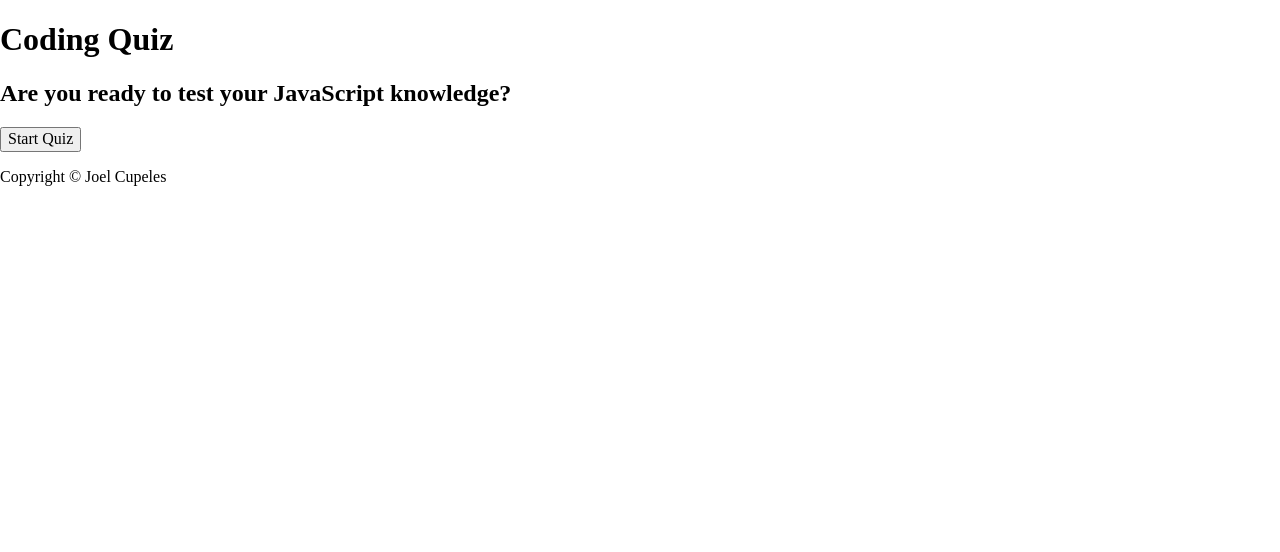
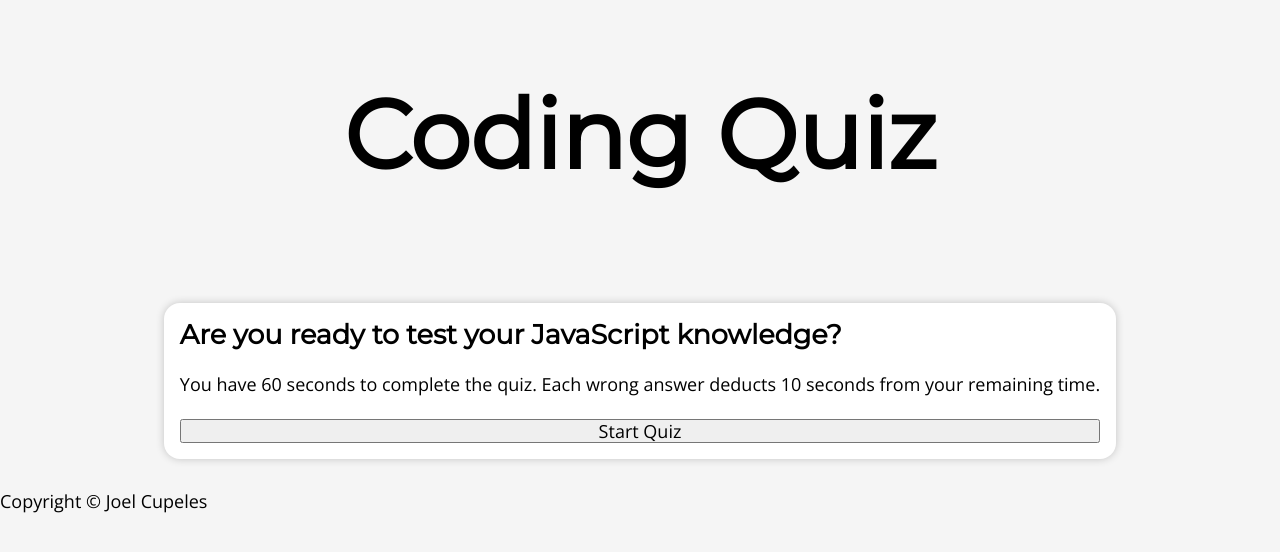
Before and after one commit to JoelCupeles/Coding-Quiz, a plain HTML site: page index.html in a window 1280 px wide. Drawn offline with nearby package versions, Linux system fonts and the light colour scheme.

Commit message:
CSS styles

```diff
--- a/index.html
+++ b/index.html
@@ -7,6 +7,9 @@
     <title>Coding Quiz</title>
     <link rel="stylesheet" href="https://necolas.github.io/normalize.css/8.0.1/normalize.css">
     <link rel="stylesheet" href="style.css">
+    <link href="https://fonts.googleapis.com/css?family=Montserrat&display=swap" rel="stylesheet">
+     <link href="https://fonts.googleapis.com/css?family=Open+Sans&display=swap" rel="stylesheet">
+
   </head>
   <body>
     <header>
@@ -15,6 +18,13 @@
     <main>
       <section id="start-section">
         <h2>Are you ready to test your JavaScript knowledge?</h2>
+
+        <div i="timer-container">
+            <p> You have <span id="time-left">60</span>
+                seconds to complete the quiz. Each wrong answer deducts  <span id="time-deduct">10</span>
+                seconds from your remaining time.</p>
+        </div>
+
         <button id="start-button">Start Quiz</button>
       </section>
       <section id="quiz-section" style="display: none;">
--- a/style.css
+++ b/style.css
@@ -1,13 +1,80 @@
 /* CSS variables */
+*::before,
+*::after {
+    box-sizing: border-box;
+}
+* {
+  box-sizing: border-box;
+  margin: 0;
+  padding: 0;
+}
 :root {
     --primary-color: #0077c2;
     --secondary-color: #ff8c00;
     --background-color: #f5f5f5;
-    --font-family: 'Helvetica Neue', sans-serif;
+    --font-family: 'Open Sans', sans-serif;
+    --hfont-family: 'Montserrat', sans-serif;
     --font-size: 16px;
     --line-height: 1.5;
-    --border-radius: 4px;
-    --padding: 16px;
+    --border-radius: 1rem;
+    --padding: 1rem;
   }
 
+  @media (min-width: 800px){
+    :root{
+      --fs-h1: 3rem;
+      --fs-h2: 2.5rem;
+      --fs-h3: 1.5rem;
+      --fs-body: 1.125rem;
+    }
+  }
+
+
   /* Global styles */
+
+  body {
+    background-color: var(--background-color);
+    margin: 0;
+    font-family: var(--font-family);
+    font-size: var(--fs-body);
+  }
+
+
+  header {
+    display: flex;
+    flex-direction: row;
+    align-items: center;
+    justify-content: center;
+    font-size: var(--fs-h1);
+    padding: var(--padding);
+
+  }
+
+  h1 {
+    font-family: var(--hfont-family);
+  }
+
+  h2 {
+    font-family: var(--hfont-family);
+  }
+
+  main {
+    display: flex;
+    flex-direction: column;
+    justify-content: center;
+    align-items: center;
+    margin: 2rem;
+  }
+
+  #start-section,
+  #quiz-section,
+  #game-over-section {
+    display: grid;
+    grid-template-rows: repeat(3, auto);
+    grid-gap: 1.5rem;
+    justify-content: center;
+    padding: var(--padding);
+    background-color: #fff;
+    border-radius: var(--border-radius);
+    box-shadow: 0 0 8px rgba(0, 0, 0, 0.2);
+  }
```
